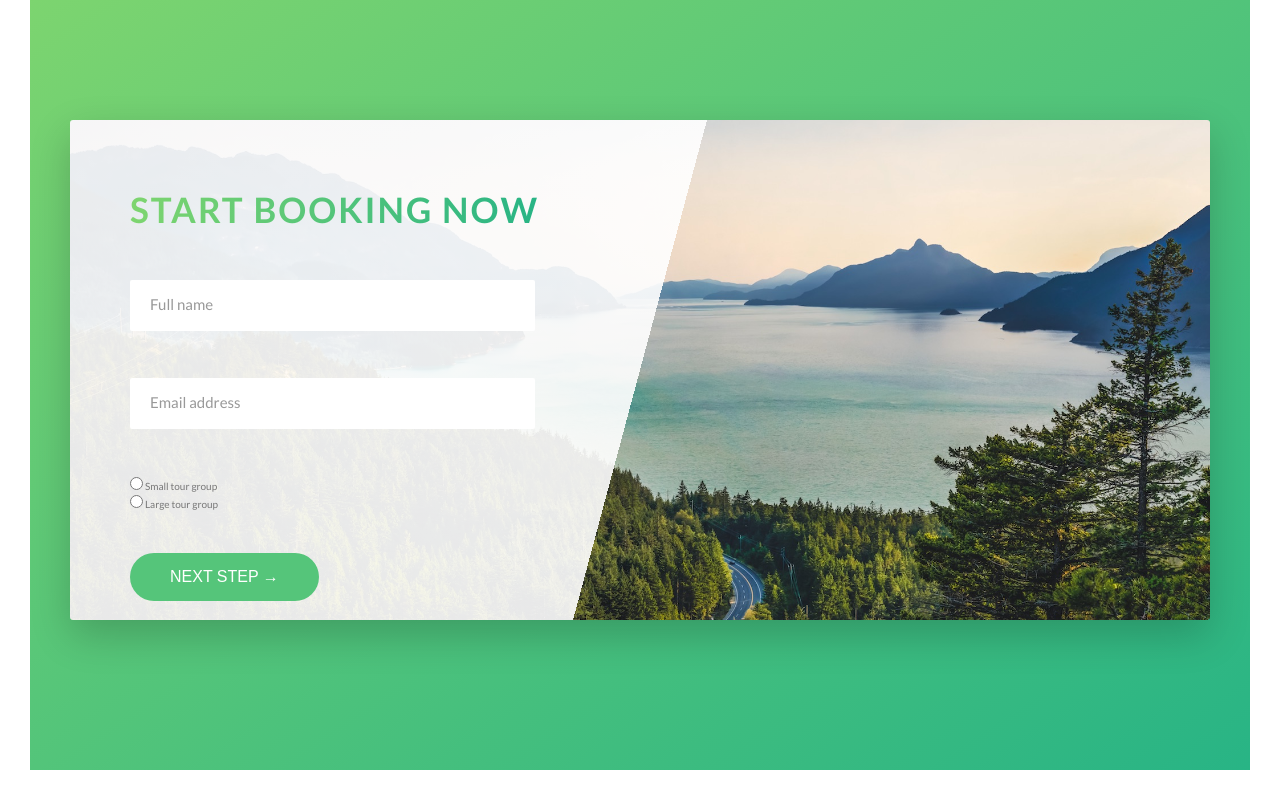
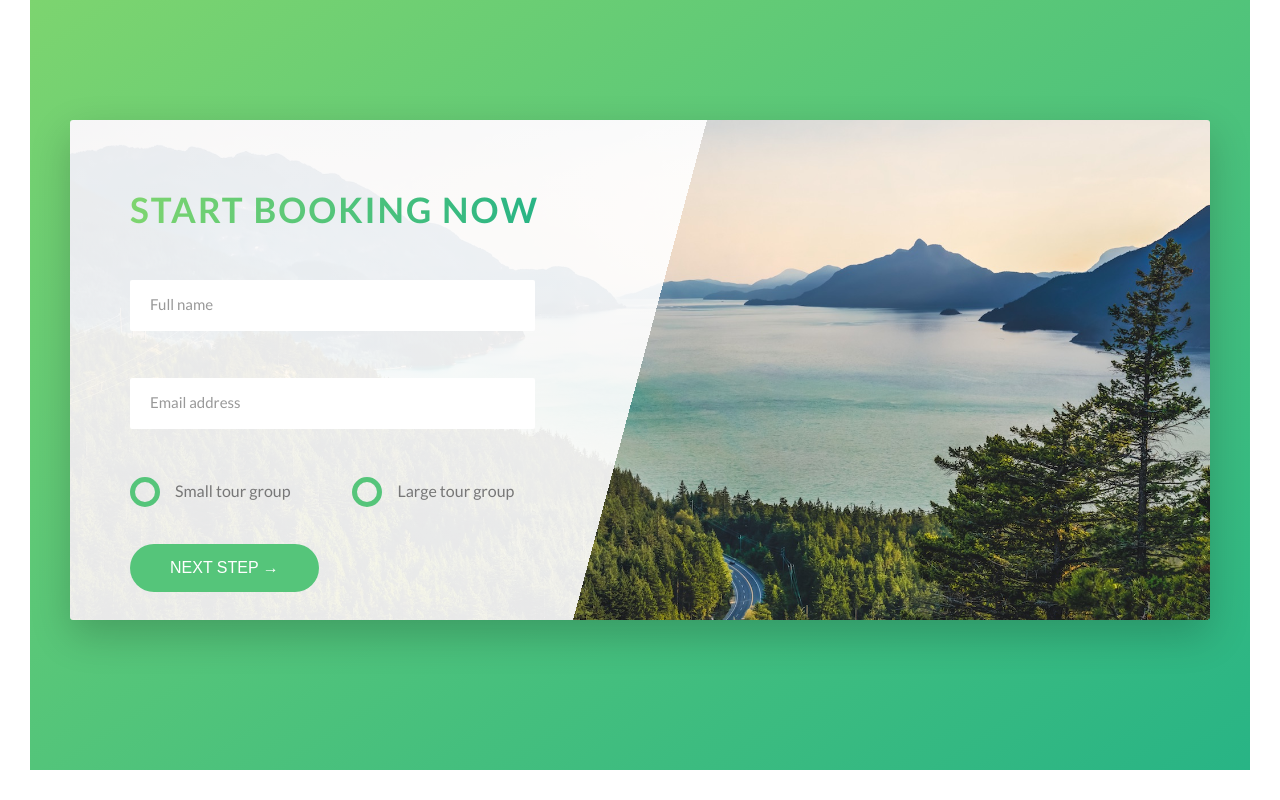
Before and after one commit to pricelessnomad/natours, a website: page index.html in a window 1280 px wide. Shown: the part 4527-5327 px from the top of the page. Drawn offline with Linux system fonts and the light colour scheme.

Commit message:
implement form component

```diff
--- a/sass/components/_form.scss
+++ b/sass/components/_form.scss
@@ -45,4 +45,50 @@
     visibility: hidden;
     transform: translateY(-4rem);
   }
+
+  &__radio-group {
+    width: 49%;
+    display: inline-block;
+  }
+
+  &__radio-input {
+    display: none;
+  }
+
+  &__radio-label {
+    font-size: $default-font-size;
+    cursor: pointer;
+    position: relative;
+    padding-left: 4.5rem;
+  }
+
+  &__radio-button {
+    width: 3rem;
+    height: 3rem;
+    border: 5px solid $color-primary;
+    border-radius: 50%;
+    display: inline-block;
+    position: absolute;
+    left: 0;
+    top: -0.4rem;
+
+    &::after {
+      content: "";
+      display: block;
+      height: 1.3rem;
+      width: 1.3rem;
+      border-radius: 50%;
+      position: absolute;
+      top: 50%;
+      left: 50%;
+      transform: translate(-50%, -50%);
+      background-color: $color-primary;
+      opacity: 0;
+      transition: opacity 0.2s;
+    }
+  }
+
+  &__radio-input:checked ~ &__radio-label &__radio-button::after {
+    opacity: 1;
+  }
 }
```
Also changed, not shown: css/style.css.
